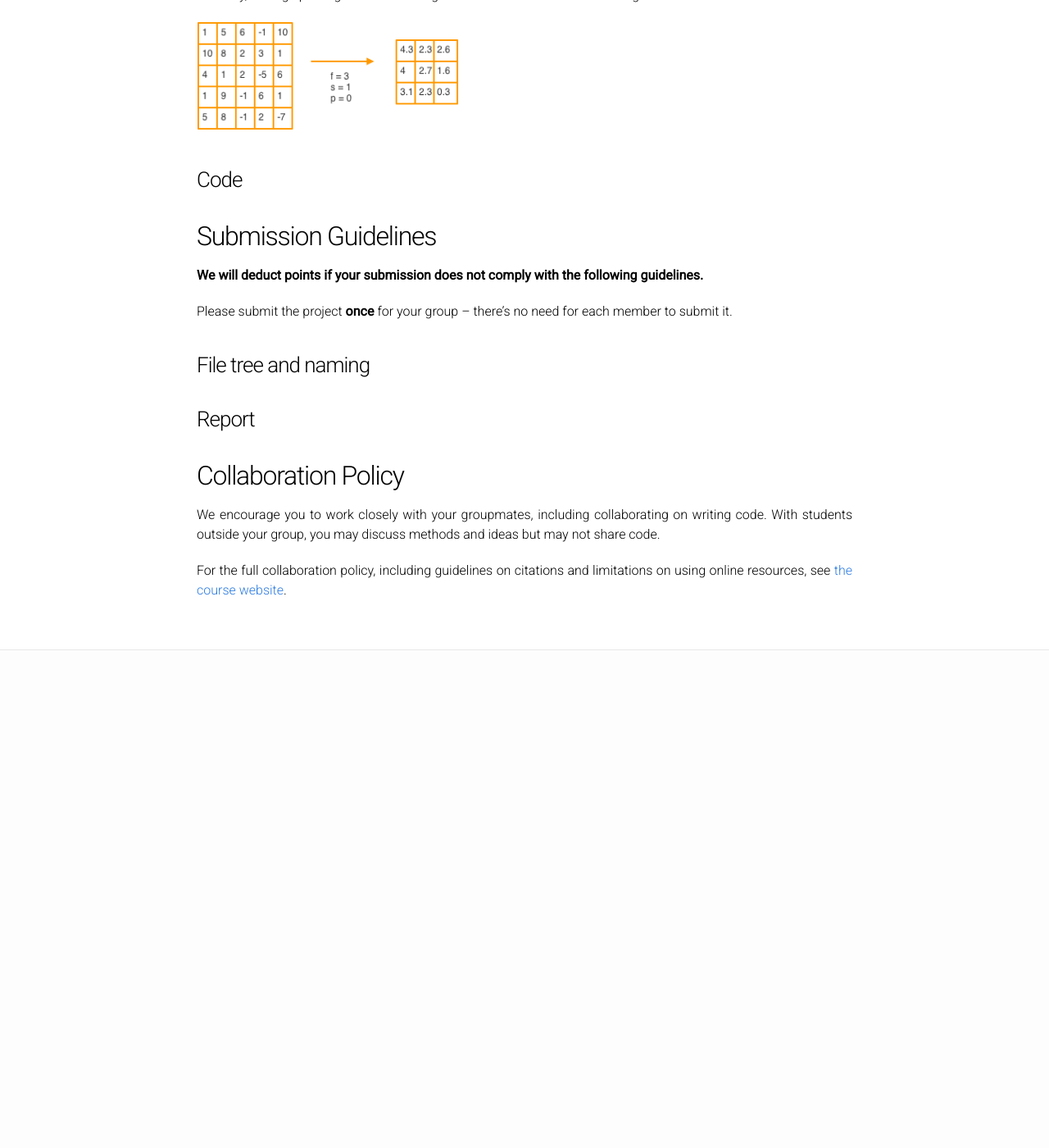
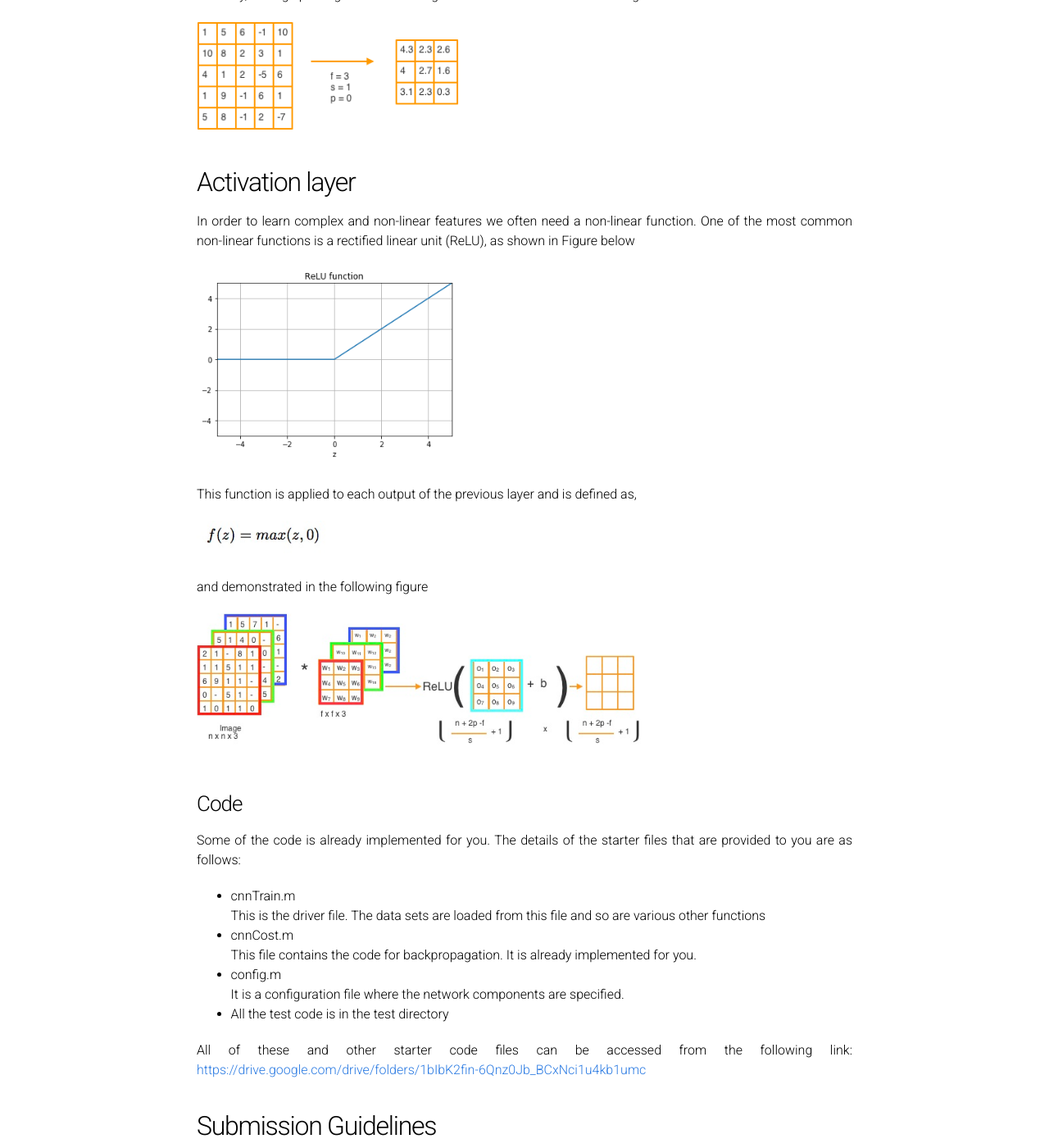
Before and after one commit to cmsc426spring2019/cmsc426spring2019.github.io, a Jekyll site: the page built from project4.md, in a window 1280 px wide and 1400 px high, scrolled down 5956 px. Shown: the whole window at 82% size. Built offline with Jekyll 4.4.1, drawn with Linux system fonts in a browser that asks for light colours; before the commit the page ends 6824 px from its top, so only the background shows below that.

Commit message:
Update project4.md

```diff
--- a/project4.md
+++ b/project4.md
@@ -118,8 +118,37 @@ Similarly, average pooling takes the average of each kernel as shown in teh figu
 
 <img src="/assets/proj4/averagepooling.png" width="40%">
 
+## Activation layer
+
+In order to learn complex and non-linear features we often need a non-linear function. One of the most common non-linear functions is a rectified linear unit (ReLU), as shown in Figure below
+
+<img src="/assets/proj4/ReLU.png" width="40%">
+
+This function is applied to each output of the previous layer and is defined as,
+
+<img src="/assets/proj4/relueq.jpg" width="20%">
+
+and demonstrated in the following figure
+
+<img src="/assets/proj4/relu-conv.jpg" width="70%">
 
 ### Code
+
+Some of the code is already implemented for you. The details of the starter files that are provided to you are as follows:<br>
+<ul>
+  <li> cnnTrain.m<br>
+    This is the driver file. The data sets are loaded from this file and so are various other functions
+  </li>
+  <li>cnnCost.m <br>
+    This file contains the code for backpropagation. It is already implemented for you.
+  </li>
+  <li>config.m <br>
+
+    It is a configuration file where the network components are specified.
+</li>
+<li> All the test code is in the test directory</li>
+</ul>
+All of these and other starter code files can be accessed from the following link: <a href="https://drive.google.com/drive/folders/1bIbK2fin-6Qnz0Jb_BCxNci1u4kb1umc">https://drive.google.com/drive/folders/1bIbK2fin-6Qnz0Jb_BCxNci1u4kb1umc</a>
 
 <a name='sub'></a>
 ## Submission Guidelines
```
